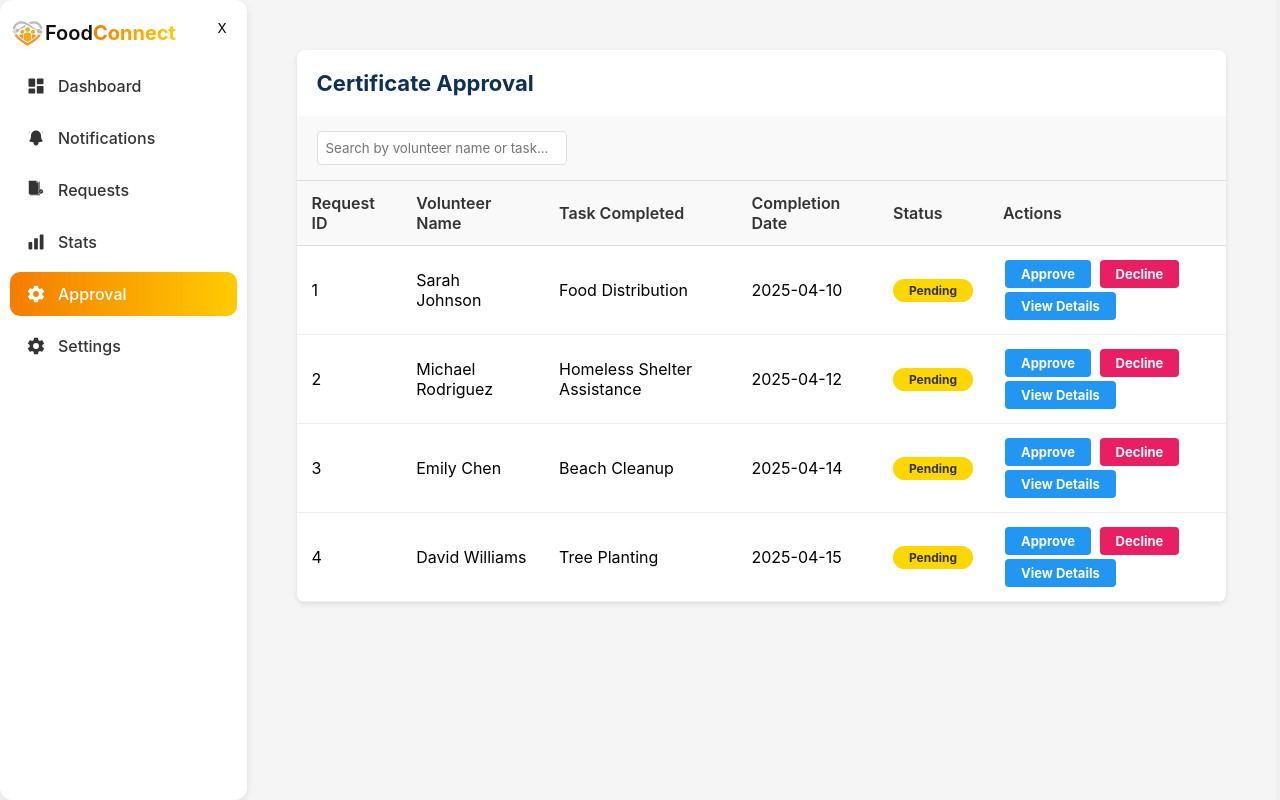
After one commit to Ajaya-Nandiyawar/Food_Connect, a Flask app: page /approval in a window 1280 px wide. The commit adds this page. Run offline with Flask 3, Linux system fonts and the light colour scheme; parts of the project's set-up code (start-up, migrations or seed data) failed here and were passed over; some libraries are stand-ins or nearby versions.

Commit message:
Added Approval section in NGO

```diff
--- a/ASEP/auth/app.py
+++ b/ASEP/auth/app.py
@@ -250,6 +250,10 @@ def notifications():
 def stat():
     return render_template('stats.html')
 
+@app.route('/approval')
+def approval():
+    return render_template('approval.html')
+
 @app.route('/N-guide')
 def ngo_guide():
     session.pop('first_time', None)
--- /dev/null
+++ b/ASEP/auth/static/css/approval.css
@@ -0,0 +1,205 @@
+* {
+    margin: 0;
+    padding: 0;
+    box-sizing: border-box;
+    font-family: 'Inter', sans-serif;
+  }
+
+
+body { display: flex;
+            font-family: Arial, sans-serif;
+            margin: 0;
+            background-color: #f5f5f5;
+        }
+
+        .container {
+            background-color: white;
+            border-radius: 8px;
+            overflow: hidden;
+            box-shadow: 0 2px 5px rgba(0,0,0,0.1);
+        }
+
+        .main-content{
+            width: 100%;
+            padding: 20px;
+            margin:30px;
+        }
+        h2 {
+            margin: 0;
+            padding: 20px;
+            color: #0d3056;
+            font-size: 22px;
+        }
+
+        table {
+            width: 100%;
+            border-collapse: collapse;
+        }
+
+        th {
+            background-color: #f9f9f9;
+            padding: 12px 15px;
+            text-align: left;
+            font-weight: 600;
+            color: #333;
+            border-bottom: 1px solid #ddd;
+        }
+
+        td {
+            padding: 12px 15px;
+            border-bottom: 1px solid #eee;
+            vertical-align: middle;
+        }
+
+        tr:hover {
+            background-color: #f8f8ff;
+        }
+
+        .status {
+            padding: 4px 12px;
+            border-radius: 20px;
+            font-size: 12px;
+            font-weight: bold;
+            text-align: center;
+            display: inline-block;
+            min-width: 80px;
+        }
+
+        .pending {
+            background-color: #ffd700;
+            color: #333;
+        }
+
+        .approved {
+            background-color: #4caf50;
+            color: white;
+        }
+
+        .declined {
+            background-color: #f44336;
+            color: white;
+        }
+
+        .btn {
+            padding: 6px 16px;
+            margin: 2px;
+            border: none;
+            border-radius: 4px;
+            cursor: pointer;
+            font-weight: bold;
+            font-size: 13px;
+            transition: background-color 0.2s;
+            color: white;
+            display: inline-block;
+            text-align: center;
+        }
+
+        .btn-approve {
+            background-color: #2196F3;
+        }
+
+        .btn-approve:hover {
+            background-color: #0b7dda;
+        }
+
+        .btn-decline {
+            background-color: #e91e63;
+        }
+
+        .btn-decline:hover {
+            background-color: #d1134c;
+        }
+
+        .btn-view {
+            background-color: #2196F3;
+        }
+
+        .btn-view:hover {
+            background-color: #0b7dda;
+        }
+
+        .modal {
+            display: none;
+            position: fixed;
+            z-index: 1;
+            left: 0;
+            top: 0;
+            width: 100%;
+            height: 100%;
+            overflow: auto;
+            background-color: rgba(0,0,0,0.5);
+        }
+
+        .modal-content {
+            background-color: white;
+            margin: 10% auto;
+            padding: 20px;
+            border-radius: 8px;
+            max-width: 500px;
+            box-shadow: 0 5px 15px rgba(0,0,0,0.2);
+        }
+
+        .modal-header {
+            display: flex;
+            justify-content: space-between;
+            align-items: center;
+            border-bottom: 1px solid #eee;
+            padding-bottom: 10px;
+            margin-bottom: 15px;
+        }
+
+        .modal-header h3 {
+            margin: 0;
+            color: #333;
+        }
+
+        .close {
+            color: #aaa;
+            font-size: 28px;
+            font-weight: bold;
+            cursor: pointer;
+        }
+
+        .close:hover {
+            color: black;
+        }
+
+        .modal-footer {
+            margin-top: 20px;
+            text-align: right;
+            border-top: 1px solid #eee;
+            padding-top: 15px;
+        }
+
+        .certificate-details {
+            margin-bottom: 15px;
+        }
+
+        .certificate-details p {
+            margin: 5px 0;
+        }
+
+        .certificate-details strong {
+            font-weight: bold;
+            width: 150px;
+            display: inline-block;
+        }
+
+        .search-container {
+            padding: 15px 20px;
+            background-color: #f9f9f9;
+            border-bottom: 1px solid #ddd;
+        }
+
+        #searchInput {
+            padding: 8px;
+            width: 250px;
+            border: 1px solid #ddd;
+            border-radius: 4px;
+        }
+
+        .empty-message {
+            text-align: center;
+            padding: 30px;
+            color: #666;
+        }
--- /dev/null
+++ b/ASEP/auth/static/js/approval.js
@@ -0,0 +1,162 @@
+ // Sample data for certificate requests
+        const certificateData = [
+            {
+                id: 1,
+                volunteer: "Sarah Johnson",
+                task: "Food Distribution",
+                date: "2025-04-10",
+                hours: "8",
+                supervisor: "Mark Thompson",
+                comments: "Excellent work, very dedicated and professional.",
+                status: "Pending"
+            },
+            {
+                id: 2,
+                volunteer: "Michael Rodriguez",
+                task: "Homeless Shelter Assistance",
+                date: "2025-04-12",
+                hours: "6",
+                supervisor: "Lisa Carter",
+                comments: "Great attitude and willingness to help others.",
+                status: "Pending"
+            },
+            {
+                id: 3,
+                volunteer: "Emily Chen",
+                task: "Beach Cleanup",
+                date: "2025-04-14",
+                hours: "4",
+                supervisor: "Robert Wilson",
+                comments: "Showed leadership and initiative during the cleanup.",
+                status: "Pending"
+            },
+            {
+                id: 4,
+                volunteer: "David Williams",
+                task: "Tree Planting",
+                date: "2025-04-15",
+                hours: "5",
+                supervisor: "Susan Miller",
+                comments: "Efficiently planted 12 trees and helped other volunteers.",
+                status: "Pending"
+            }
+        ];
+
+        // Global variables
+        let currentRequestId = null;
+        let isApprove = true;
+        const modal = document.getElementById("certificateModal");
+        const detailsModal = document.getElementById("detailsModal");
+        const closeBtn = document.querySelector(".close");
+
+        // Search functionality
+        document.getElementById("searchInput").addEventListener("keyup", function() {
+            const searchValue = this.value.toLowerCase();
+            const table = document.getElementById("certificateTable");
+            const rows = table.getElementsByTagName("tbody")[0].getElementsByTagName("tr");
+            let anyVisible = false;
+
+            for (let i = 0; i < rows.length; i++) {
+                const volunteerName = rows[i].getElementsByTagName("td")[1].textContent.toLowerCase();
+                const taskName = rows[i].getElementsByTagName("td")[2].textContent.toLowerCase();
+
+                if (volunteerName.includes(searchValue) || taskName.includes(searchValue)) {
+                    rows[i].style.display = "";
+                    anyVisible = true;
+                } else {
+                    rows[i].style.display = "none";
+                }
+            }
+
+            document.getElementById("emptyMessage").style.display = anyVisible ? "none" : "block";
+            table.style.display = anyVisible ? "" : "none";
+        });
+
+        // Open modal function
+        function openModal(id, approve = true) {
+            currentRequestId = id;
+            isApprove = approve;
+
+            const request = certificateData.find(cert => cert.id === id);
+            if (request) {
+                document.getElementById("modalTitle").textContent = approve ? "Approve Certificate" : "Decline Certificate";
+                document.getElementById("modalVolunteer").textContent = request.volunteer;
+                document.getElementById("modalTask").textContent = request.task;
+                document.getElementById("modalDate").textContent = request.date;
+                document.getElementById("modalHours").textContent = request.hours + " hours";
+                document.getElementById("modalSupervisor").textContent = request.supervisor;
+
+                document.getElementById("modalMessage").innerHTML = approve
+                    ? "<p>Are you sure you want to approve this certificate request?</p>"
+                    : "<p>Are you sure you want to decline this certificate request?</p><p><textarea placeholder='Reason for declining (optional)' style='width: 100%; padding: 8px;'></textarea></p>";
+
+                const confirmButton = document.getElementById("confirmButton");
+                confirmButton.textContent = approve ? "Approve" : "Decline";
+                confirmButton.className = approve ? "btn btn-approve" : "btn btn-decline";
+
+                modal.style.display = "block";
+            }
+        }
+
+        // View certificate details
+        function viewCertificate(id) {
+            const request = certificateData.find(cert => cert.id === id);
+            if (request) {
+                document.getElementById("detailsId").textContent = request.id;
+                document.getElementById("detailsVolunteer").textContent = request.volunteer;
+                document.getElementById("detailsTask").textContent = request.task;
+                document.getElementById("detailsDate").textContent = request.date;
+                document.getElementById("detailsHours").textContent = request.hours + " hours";
+                document.getElementById("detailsSupervisor").textContent = request.supervisor;
+                document.getElementById("detailsComments").textContent = request.comments;
+
+                detailsModal.style.display = "block";
+            }
+        }
+
+        // Process certificate request (approve/decline)
+        function processCertificateRequest() {
+            const tableRow = document.querySelector(`#certificateTable tbody tr:nth-child(${currentRequestId})`);
+            const statusCell = tableRow.querySelector("td:nth-child(5)");
+            const actionsCell = tableRow.querySelector("td:nth-child(6)");
+
+            // Update the data
+            const dataIndex = certificateData.findIndex(cert => cert.id === currentRequestId);
+            if (dataIndex !== -1) {
+                certificateData[dataIndex].status = isApprove ? "Approved" : "Declined";
+            }
+
+            // Update the UI
+            const statusSpan = statusCell.querySelector(".status");
+            statusSpan.textContent = isApprove ? "Approved" : "Declined";
+            statusSpan.className = isApprove ? "status approved" : "status declined";
+
+            // Replace the action buttons with just the view button
+            actionsCell.innerHTML = '<button class="btn btn-view" onclick="viewCertificate(' + currentRequestId + ')">View Details</button>';
+
+            closeModal();
+
+            // Show notification
+            alert(isApprove ? "Certificate has been approved!" : "Certificate has been declined.");
+        }
+
+        // Close modal functions
+        function closeModal() {
+            modal.style.display = "none";
+        }
+
+        function closeDetailsModal() {
+            detailsModal.style.display = "none";
+        }
+
+        // Close on clicking X or outside the modal
+        closeBtn.onclick = closeModal;
+
+        window.onclick = function(event) {
+            if (event.target === modal) {
+                closeModal();
+            }
+            if (event.target === detailsModal) {
+                closeDetailsModal();
+            }
+        };
--- /dev/null
+++ b/ASEP/auth/templates/approval.html
@@ -0,0 +1,183 @@
+<!DOCTYPE html>
+<html lang="en">
+<head>
+    <meta charset="UTF-8">
+    <meta name="viewport" content="width=device-width, initial-scale=1.0">
+    <title>Statistics Overview</title>
+    <link rel="icon" href="{{ url_for('static', filename='img/logo.ico') }}" type="logo" />
+    <link rel="stylesheet" href={{url_for('static', filename='css/sidebar.css')}}>
+    <link rel="stylesheet" href={{url_for('static', filename='css/approval.css')}}>
+
+</head>
+<body>
+        <div class="sidebar" id="sidebar">
+          <div class="logo">
+              <img src={{url_for('static',filename='img/logo.ico')}} alt="FoodShare">
+              <h1>Food<b style="background: linear-gradient(to right, #f57c00, #ffcc00); -webkit-background-clip: text; background-clip: text; color: transparent;">Connect</b></h1>&nbsp;&nbsp;&nbsp;&nbsp;&nbsp;&nbsp;&nbsp;
+              <button class="toggle-btn" id="toggleBtn">X</button>
+          </div>
+          <div>
+          <a href={{url_for('dashboard')}} class="menu-item ">
+              <div class="icon dashboard-icon" onclick="openSidebar()"></div>
+              <span class="menu-text">Dashboard</span>
+          </a>
+          </div>
+          <a href={{url_for('notifications')}} class="menu-item">
+              <div class="icon alert-icon" onclick="openSidebar()"></div>
+              <span class="menu-text">Notifications</span>
+          </a>
+          <a href={{url_for('ngo.handle_request')}} class="menu-item">
+              <div class="icon request-icon" onclick="openSidebar()"></div>
+              <span class="menu-text">Requests</span>
+          </a>
+          <a href={{url_for('stat')}} class="menu-item">
+              <div class="icon stats-icon" onclick="openSidebar()"></div>
+              <span class="menu-text">Stats</span>
+          </a>
+          <a href={{url_for('approval')}} class="menu-item active">
+            <div class="icon settings-icon" onclick="openSidebar()"></div>
+            <span class="menu-text">Approval</span>
+        </a>
+          <a href={{url_for('profile')}} class="menu-item">
+              <div class="icon settings-icon" onclick="openSidebar()"></div>
+              <span class="menu-text">Settings</span>
+          </a>
+        </div>
+
+        <div class="main-content">
+            <div class="container">
+                <h2>Certificate Approval</h2>
+
+                <div class="search-container">
+                    <input type="text" id="searchInput" placeholder="Search by volunteer name or task...">
+                </div>
+
+                <table id="certificateTable">
+                    <thead>
+                        <tr>
+                            <th>Request ID</th>
+                            <th>Volunteer Name</th>
+                            <th>Task Completed</th>
+                            <th>Completion Date</th>
+                            <th>Status</th>
+                            <th>Actions</th>
+                        </tr>
+                    </thead>
+                    <tbody>
+                        <tr>
+                            <td>1</td>
+                            <td>Sarah Johnson</td>
+                            <td>Food Distribution</td>
+                            <td>2025-04-10</td>
+                            <td><span class="status pending">Pending</span></td>
+                            <td>
+                                <button class="btn btn-approve" onclick="openModal(1)">Approve</button>
+                                <button class="btn btn-decline" onclick="openModal(1, false)">Decline</button>
+                                <button class="btn btn-view" onclick="viewCertificate(1)">View Details</button>
+                            </td>
+                        </tr>
+                        <tr>
+                            <td>2</td>
+                            <td>Michael Rodriguez</td>
+                            <td>Homeless Shelter Assistance</td>
+                            <td>2025-04-12</td>
+                            <td><span class="status pending">Pending</span></td>
+                            <td>
+                                <button class="btn btn-approve" onclick="openModal(2)">Approve</button>
+                                <button class="btn btn-decline" onclick="openModal(2, false)">Decline</button>
+                                <button class="btn btn-view" onclick="viewCertificate(2)">View Details</button>
+                            </td>
+                        </tr>
+                        <tr>
+                            <td>3</td>
+                            <td>Emily Chen</td>
+                            <td>Beach Cleanup</td>
+                            <td>2025-04-14</td>
+                            <td><span class="status pending">Pending</span></td>
+                            <td>
+                                <button class="btn btn-approve" onclick="openModal(3)">Approve</button>
+                                <button class="btn btn-decline" onclick="openModal(3, false)">Decline</button>
+                                <button class="btn btn-view" onclick="viewCertificate(3)">View Details</button>
+                            </td>
+                        </tr>
+                        <tr>
+                            <td>4</td>
+                            <td>David Williams</td>
+                            <td>Tree Planting</td>
+                            <td>2025-04-15</td>
+                            <td><span class="status pending">Pending</span></td>
+                            <td>
+                                <button class="btn btn-approve" onclick="openModal(4)">Approve</button>
+                                <button class="btn btn-decline" onclick="openModal(4, false)">Decline</button>
+                                <button class="btn btn-view" onclick="viewCertificate(4)">View Details</button>
+                            </td>
+                        </tr>
+                    </tbody>
+                </table>
+
+                <!-- Empty state message (hidden by default) -->
+                <div id="emptyMessage" class="empty-message" style="display:none;">
+                    No certificate requests match your search criteria.
+                </div>
+            </div>
+
+            <!-- Approval/Decline Modal -->
+            <div id="certificateModal" class="modal">
+                <div class="modal-content">
+                    <div class="modal-header">
+                        <h3 id="modalTitle">Approve Certificate</h3>
+                        <span class="close">&times;</span>
+                    </div>
+                    <div class="certificate-details">
+                        <p><strong>Volunteer:</strong> <span id="modalVolunteer"></span></p>
+                        <p><strong>Task:</strong> <span id="modalTask"></span></p>
+                        <p><strong>Completion Date:</strong> <span id="modalDate"></span></p>
+                        <p><strong>Hours Served:</strong> <span id="modalHours"></span></p>
+                        <p><strong>Supervisor:</strong> <span id="modalSupervisor"></span></p>
+                    </div>
+                    <div id="modalMessage">
+                        <p>Are you sure you want to approve this certificate request?</p>
+                    </div>
+                    <div class="modal-footer">
+                        <button class="btn" style="background-color: #9e9e9e;" onclick="closeModal()">Cancel</button>
+                        <button id="confirmButton" class="btn btn-approve" onclick="processCertificateRequest()">Confirm</button>
+                    </div>
+                </div>
+            </div>
+
+            <!-- Details View Modal -->
+            <div id="detailsModal" class="modal">
+                <div class="modal-content">
+                    <div class="modal-header">
+                        <h3>Certificate Request Details</h3>
+                        <span class="close" onclick="closeDetailsModal()">&times;</span>
+                    </div>
+                    <div class="certificate-details">
+                        <p><strong>Request ID:</strong> <span id="detailsId"></span></p>
+                        <p><strong>Volunteer:</strong> <span id="detailsVolunteer"></span></p>
+                        <p><strong>Task:</strong> <span id="detailsTask"></span></p>
+                        <p><strong>Completion Date:</strong> <span id="detailsDate"></span></p>
+                        <p><strong>Hours Served:</strong> <span id="detailsHours"></span></p>
+                        <p><strong>Supervisor:</strong> <span id="detailsSupervisor"></span></p>
+                        <p><strong>Comments:</strong> <span id="detailsComments"></span></p>
+                    </div>
+                    <div class="modal-footer">
+                        <button class="btn" style="background-color: #9e9e9e;" onclick="closeDetailsModal()">Close</button>
+                    </div>
+                </div>
+            </div>
+            </div>
+          </div>
+
+
+    <button class="scroll-to-top-button">
+        <svg viewBox="0 0 384 512" class="svgIcon">
+          <path
+            d="M214.6 41.4c-12.5-12.5-32.8-12.5-45.3 0l-160 160c-12.5 12.5-12.5 32.8 0 45.3s32.8 12.5 45.3 0L160 141.2V448c0 17.7 14.3 32 32 32s32-14.3 32-32V141.2L329.4 246.6c12.5 12.5 32.8 12.5 45.3 0s12.5-32.8 0-45.3l-160-160z"
+          ></path>
+        </svg>
+      </button>
+    <script src={{url_for('static', filename='js/sidebar.js')}}></script>
+    <script src={{url_for('static', filename='js/approval.js')}}></script>
+</body>
+</html>
--- a/ASEP/auth/templates/dashboard2.html
+++ b/ASEP/auth/templates/dashboard2.html
@@ -49,6 +49,10 @@
             <div class="icon stats-icon" onclick="openSidebar()"></div>
             <span class="menu-text">Stats</span>
         </a>
+        <a href={{url_for('approval')}} class="menu-item">
+          <div class="icon settings-icon" onclick="openSidebar()"></div>
+          <span class="menu-text">Approval</span>
+      </a>
         <a href={{url_for('profile')}} class="menu-item">
             <div class="icon settings-icon" onclick="openSidebar()"></div>
             <span class="menu-text">Settings</span>
--- a/ASEP/auth/templates/notification.html
+++ b/ASEP/auth/templates/notification.html
@@ -35,6 +35,10 @@
             <div class="icon stats-icon" onclick="openSidebar()"></div>
             <span class="menu-text">Stats</span>
         </a>
+        <a href={{url_for('approval')}} class="menu-item">
+          <div class="icon settings-icon" onclick="openSidebar()"></div>
+          <span class="menu-text">Approval</span>
+      </a>
         <a href={{url_for('profile')}} class="menu-item">
             <div class="icon settings-icon" onclick="openSidebar()"></div>
             <span class="menu-text">Settings</span>
--- a/ASEP/auth/templates/request.html
+++ b/ASEP/auth/templates/request.html
@@ -36,6 +36,10 @@
           <div class="icon stats-icon" onclick="openSidebar()"></div>
           <span class="menu-text">Stats</span>
         </a>
+        <a href={{url_for('approval')}} class="menu-item">
+          <div class="icon settings-icon" onclick="openSidebar()"></div>
+          <span class="menu-text">Approval</span>
+      </a>
         <a href={{url_for('profile')}} class="menu-item">
           <div class="icon settings-icon" onclick="openSidebar()"></div>
           <span class="menu-text">Settings</span>
--- a/ASEP/auth/templates/settings.html
+++ b/ASEP/auth/templates/settings.html
@@ -34,6 +34,10 @@
                 <div class="icon stats-icon" onclick="openSidebar()"></div>
                 <span class="menu-text">Stats</span>
             </a>
+              <a href={{url_for('approval')}} class="menu-item">
+          <div class="icon settings-icon" onclick="openSidebar()"></div>
+          <span class="menu-text">Approval</span>
+      </a>
             <a href={{url_for('profile')}} class="menu-item active">
                 <div class="icon settings-icon" onclick="openSidebar()"></div>
                 <span class="menu-text">Settings</span>
--- a/ASEP/auth/templates/stats.html
+++ b/ASEP/auth/templates/stats.html
@@ -33,6 +33,10 @@
         <a href={{url_for('stat')}} class="menu-item active">
             <div class="icon stats-icon" onclick="openSidebar()"></div>
             <span class="menu-text">Stats</span>
+        </a>
+        <a href={{url_for('approval')}} class="menu-item">
+            <div class="icon settings-icon" onclick="openSidebar()"></div>
+            <span class="menu-text">Approval</span>
         </a>
         <a href={{url_for('profile')}} class="menu-item">
             <div class="icon settings-icon" onclick="openSidebar()"></div>
```
Also changed, not shown: ASEP/auth/temp.py (added, +10 -0 lines).
